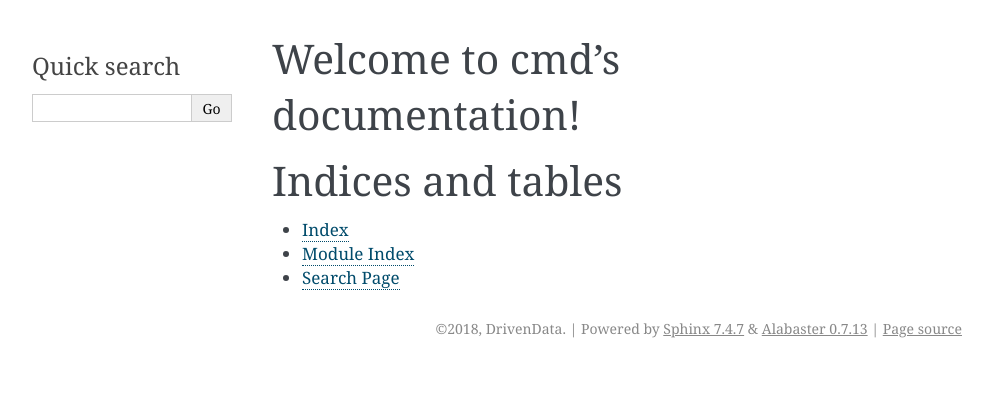
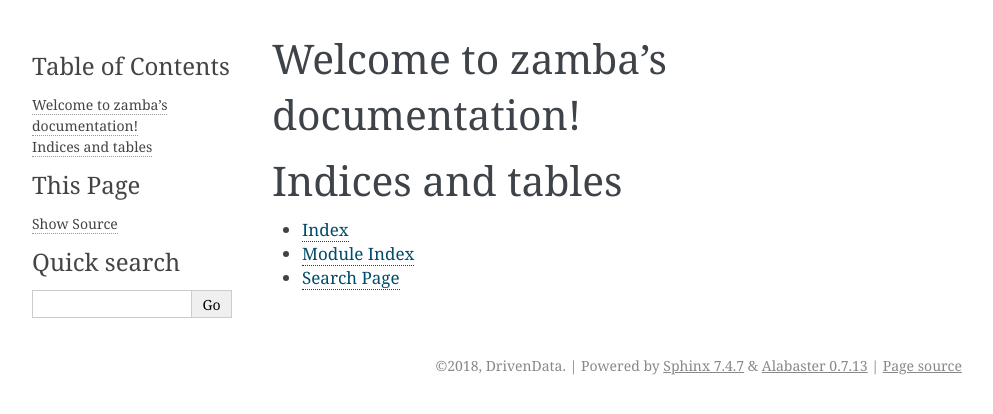
Before and after one commit to drivendataorg/zamba, a Sphinx documentation site: the page built from docs/index.rst, in a window 1280 px wide. Shown: the top 414 px of the page, without its empty margins (148-1141 px from the left). Built offline with Sphinx 7.4.7, drawn with Linux system fonts in a browser that asks for light colours; some of the changed lines change nothing that is shown.

Commit message:
Relaunch sphinx project with autodoc and name change

```diff
--- a/docs/conf.py
+++ b/docs/conf.py
@@ -1,17 +1,12 @@
-#!/usr/bin/env python3
 # -*- coding: utf-8 -*-
 #
-# djamba documentation build configuration file, created by
-# sphinx-quickstart on Tue Feb  6 13:08:50 2018.
+# Configuration file for the Sphinx documentation builder.
 #
-# This file is execfile()d with the current directory set to its
-# containing dir.
-#
-# Note that not all possible configuration values are present in this
-# autogenerated file.
-#
-# All configuration values have a default; values that are commented out
-# serve to show the default.
+# This file does only contain a selection of the most common options. For a
+# full list see the documentation:
+# http://www.sphinx-doc.org/en/stable/config
+
+# -- Path setup --------------------------------------------------------------
 
 # If extensions (or modules to document with autodoc) are in another directory,
 # add these directories to sys.path here. If the directory is relative to the
@@ -22,7 +17,19 @@
 # sys.path.insert(0, os.path.abspath('.'))
 
 
-# -- General configuration ------------------------------------------------
+# -- Project information -----------------------------------------------------
+
+project = 'zamba'
+copyright = '2018, DrivenData'
+author = 'DrivenData'
+
+# The short X.Y version
+version = ''
+# The full version, including alpha/beta/rc tags
+release = '1.0.0'
+
+
+# -- General configuration ---------------------------------------------------
 
 # If your documentation needs a minimal Sphinx version, state it here.
 #
@@ -31,12 +38,14 @@
 # Add any Sphinx extension module names here, as strings. They can be
 # extensions coming with Sphinx (named 'sphinx.ext.*') or your custom
 # ones.
-extensions = ['sphinx.ext.autodoc',
-              'sphinx.ext.doctest',
-              'sphinx.ext.todo',
-              'sphinx.ext.coverage',
-              'sphinx.ext.mathjax',
-              'sphinx.ext.viewcode']
+extensions = [
+    'sphinx.ext.autodoc',
+    'sphinx.ext.todo',
+    'sphinx.ext.coverage',
+    'sphinx.ext.mathjax',
+    'sphinx.ext.ifconfig',
+    'sphinx.ext.viewcode',
+]
 
 # Add any paths that contain templates here, relative to this directory.
 templates_path = ['_templates']
@@ -50,20 +59,6 @@
 # The master toctree document.
 master_doc = 'index'
 
-# General information about the project.
-project = 'djamba'
-copyright = '2018, DrivenData'
-author = 'DrivenData'
-
-# The version info for the project you're documenting, acts as replacement for
-# |version| and |release|, also used in various other places throughout the
-# built documents.
-#
-# The short X.Y version.
-version = '0.0'
-# The full version, including alpha/beta/rc tags.
-release = '0.0'
-
 # The language for content autogenerated by Sphinx. Refer to documentation
 # for a list of supported languages.
 #
@@ -73,17 +68,14 @@
 
 # List of patterns, relative to source directory, that match files and
 # directories to ignore when looking for source files.
-# This patterns also effect to html_static_path and html_extra_path
+# This pattern also affects html_static_path and html_extra_path .
 exclude_patterns = ['_build', 'Thumbs.db', '.DS_Store']
 
 # The name of the Pygments (syntax highlighting) style to use.
 pygments_style = 'sphinx'
 
-# If true, `todo` and `todoList` produce output, else they produce nothing.
-todo_include_todos = True
 
-
-# -- Options for HTML output ----------------------------------------------
+# -- Options for HTML output -------------------------------------------------
 
 # The theme to use for HTML and HTML Help pages.  See the documentation for
 # a list of builtin themes.
@@ -104,23 +96,21 @@
 # Custom sidebar templates, must be a dictionary that maps document names
 # to template names.
 #
-# This is required for the alabaster theme
-# refs: http://alabaster.readthedocs.io/en/latest/installation.html#sidebars
-html_sidebars = {
-    '**': [
-        'relations.html',  # needs 'show_related': True theme option to display
-        'searchbox.html',
-    ]
-}
+# The default sidebars (for documents that don't match any pattern) are
+# defined by theme itself.  Builtin themes are using these templates by
+# default: ``['localtoc.html', 'relations.html', 'sourcelink.html',
+# 'searchbox.html']``.
+#
+# html_sidebars = {}
 
 
-# -- Options for HTMLHelp output ------------------------------------------
+# -- Options for HTMLHelp output ---------------------------------------------
 
 # Output file base name for HTML help builder.
-htmlhelp_basename = 'cmddoc'
+htmlhelp_basename = 'zambadoc'
 
 
-# -- Options for LaTeX output ---------------------------------------------
+# -- Options for LaTeX output ------------------------------------------------
 
 latex_elements = {
     # The paper size ('letterpaper' or 'a4paper').
@@ -144,28 +134,36 @@
 # (source start file, target name, title,
 #  author, documentclass [howto, manual, or own class]).
 latex_documents = [
-    (master_doc, 'djamba.tex', 'djamba Documentation',
+    (master_doc, 'zamba.tex', 'zamba Documentation',
      'DrivenData', 'manual'),
 ]
 
 
-# -- Options for manual page output ---------------------------------------
+# -- Options for manual page output ------------------------------------------
 
 # One entry per manual page. List of tuples
 # (source start file, name, description, authors, manual section).
 man_pages = [
-    (master_doc, 'djamba', 'djamba Documentation',
+    (master_doc, 'zamba', 'zamba Documentation',
      [author], 1)
 ]
 
 
-# -- Options for Texinfo output -------------------------------------------
+# -- Options for Texinfo output ----------------------------------------------
 
 # Grouping the document tree into Texinfo files. List of tuples
 # (source start file, target name, title, author,
 #  dir menu entry, description, category)
 texinfo_documents = [
-    (master_doc, 'djamba', 'djamba Documentation',
-     author, 'djamba', 'One line description of project.',
+    (master_doc, 'zamba', 'zamba Documentation',
+     author, 'zamba', 'One line description of project.',
      'Miscellaneous'),
 ]
+
+
+# -- Extension configuration -------------------------------------------------
+
+# -- Options for todo extension ----------------------------------------------
+
+# If true, `todo` and `todoList` produce output, else they produce nothing.
+todo_include_todos = True
--- a/docs/index.rst
+++ b/docs/index.rst
@@ -1,10 +1,10 @@
-.. cmd documentation master file, created by
-   sphinx-quickstart on Tue Feb  6 13:08:50 2018.
+.. zamba documentation master file, created by
+   sphinx-quickstart on Fri Mar 23 08:41:55 2018.
    You can adapt this file completely to your liking, but it should at least
    contain the root `toctree` directive.
 
-Welcome to cmd's documentation!
-===============================
+Welcome to zamba's documentation!
+=================================
 
 .. toctree::
    :maxdepth: 2
```
Also changed, not shown: 2 other files.
